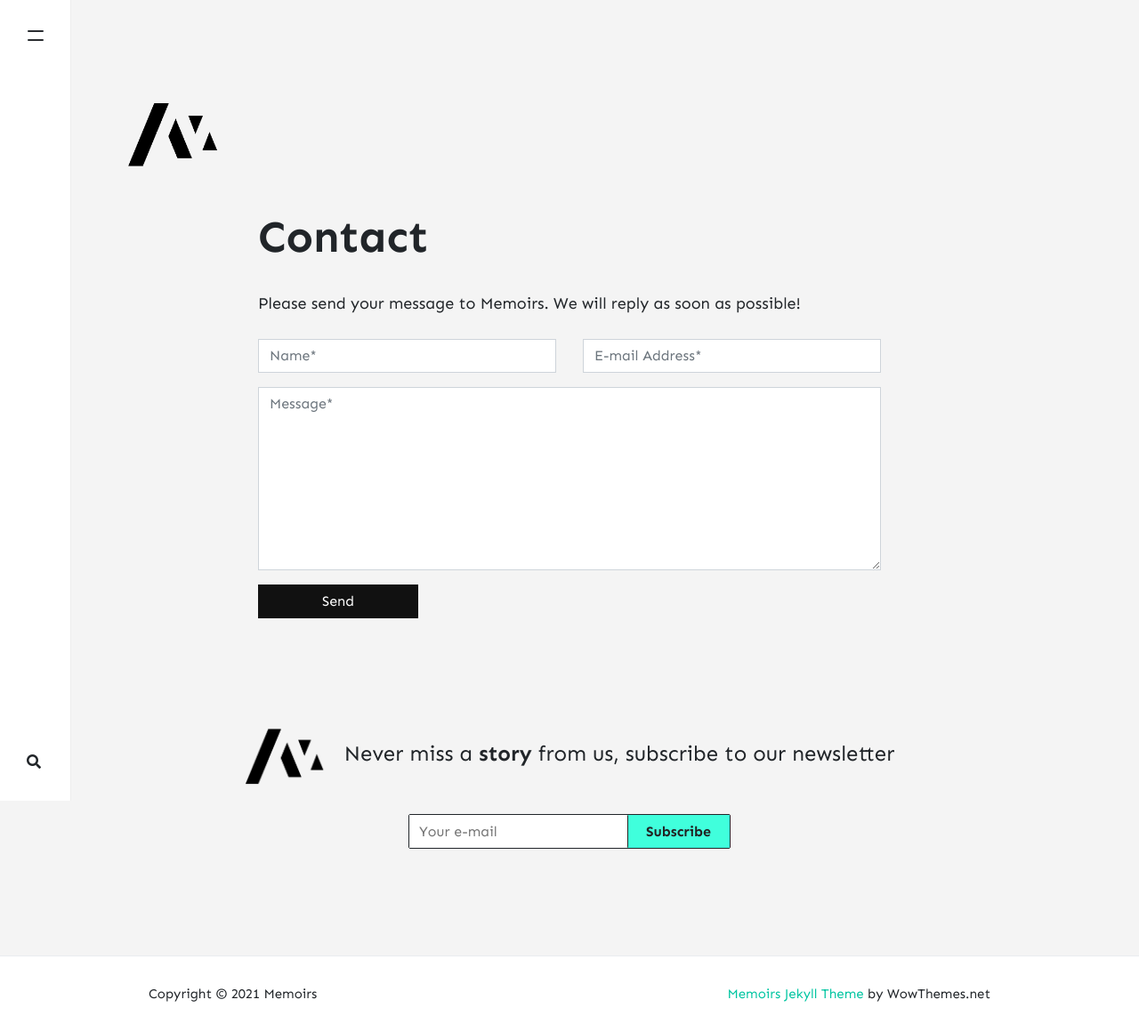
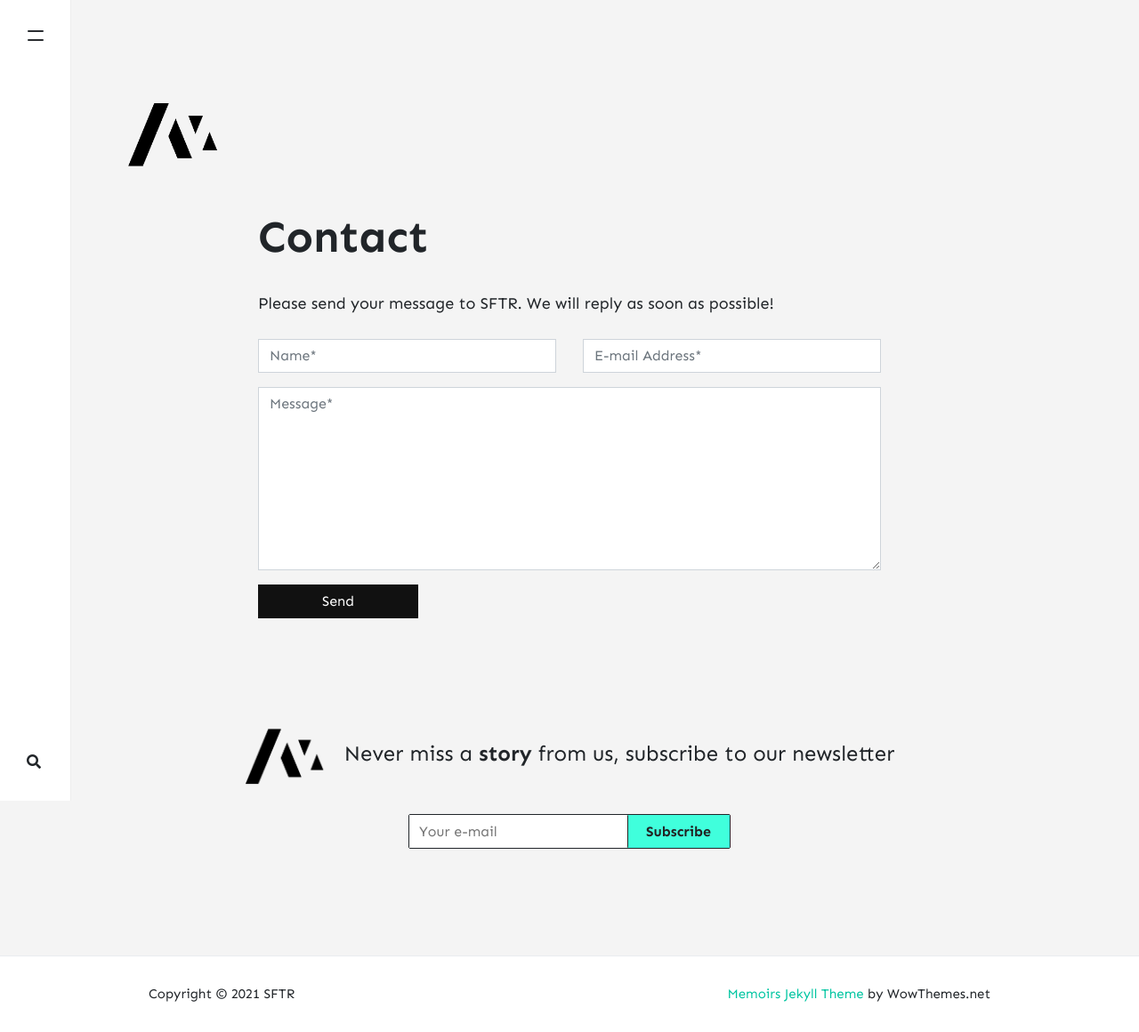
Before and after one commit to stackbit-projects/blue-triceratops-4f502, a Jekyll site: the page built from _pages/contact.md, in a window 1280 px wide. Shown: the whole page at 89% size. Built offline with Jekyll 4.4.1, drawn with Linux system fonts in a browser that asks for light colours; nearby versions of some CDN libraries; comment, search, counter and statistics services are not loaded.

Commit message:
_config.yml: changed

```diff
--- a/_config.yml
+++ b/_config.yml
@@ -1,4 +1,4 @@
-name: Memoirs
+name: SFTR
 title: Laters at SFTR
 description:
 logo: assets/images/logo.png
```
